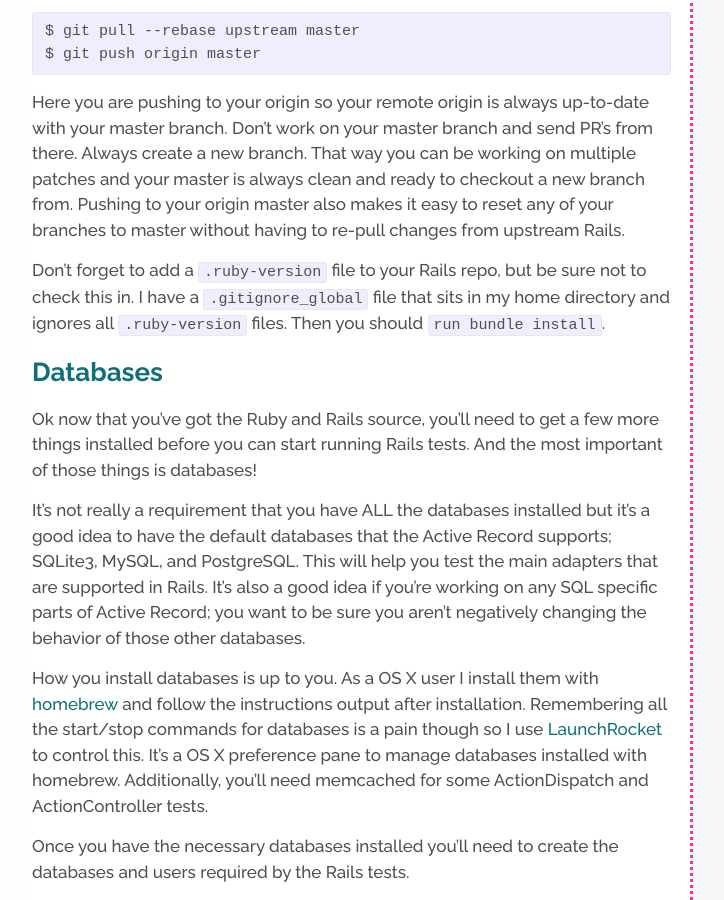
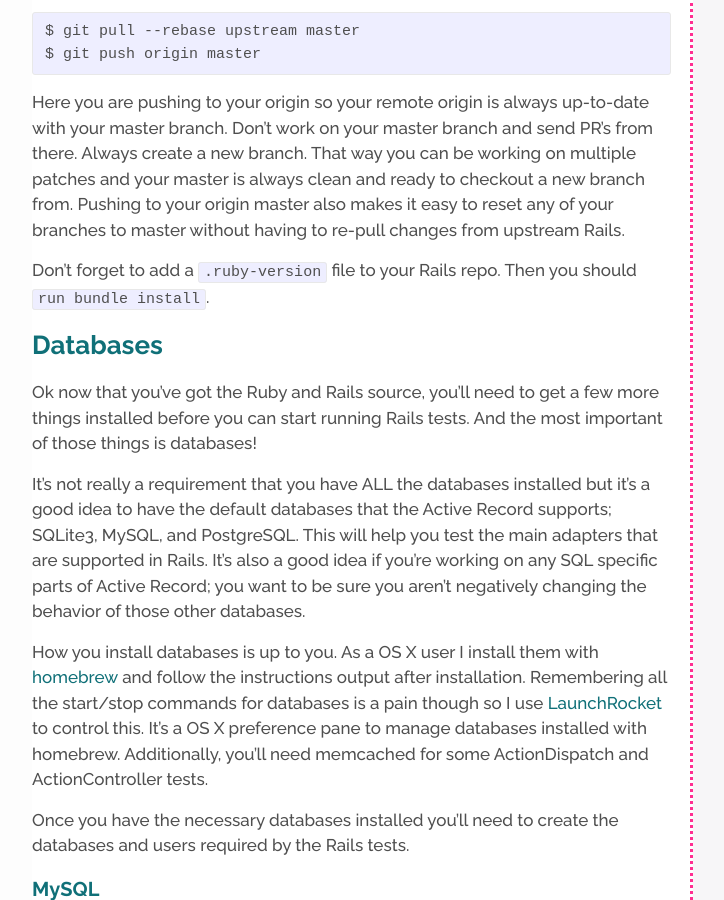
Before and after one commit to wjessop/eileencodes.github.io, a Jekyll site: the page built from _posts/2015-03-01-getting-your-local-environment-setup-to-contribute-to-rails.markdown, in a window 1280 px wide and 900 px high, scrolled down 1435 px. Shown: the whole window, without its empty margins (138-862 px from the left). Built offline with Jekyll 4.4.1, drawn with Linux system fonts in a browser that asks for light colours.

Commit message:
The .ruby-version file is included in the .gitignore

```diff
--- a/_posts/2015-03-01-getting-your-local-environment-setup-to-contribute-to-rails.markdown
+++ b/_posts/2015-03-01-getting-your-local-environment-setup-to-contribute-to-rails.markdown
@@ -43,7 +43,7 @@ $ git push origin master
 
 Here you are pushing to your origin so your remote origin is always up-to-date with your master branch. Don't work on your master branch and send PR's from there. Always create a new branch. That way you can be working on multiple patches and your master is always clean and ready to checkout a new branch from. Pushing to your origin master also makes it easy to reset any of your branches to master without having to re-pull changes from upstream Rails.
 
-Don't forget to add a <code>.ruby-version</code> file to your Rails repo, but be sure not to check this in. I have a <code>.gitignore_global</code> file that sits in my home directory and ignores all <code>.ruby-version</code> files. Then you should <code>run bundle install</code>.
+Don't forget to add a <code>.ruby-version</code> file to your Rails repo. Then you should <code>run bundle install</code>.
 
 ### Databases
 
```
